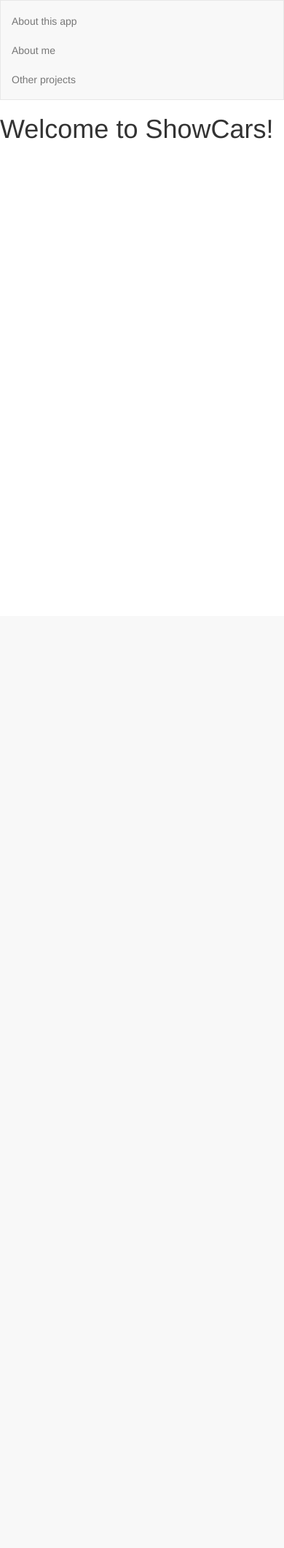
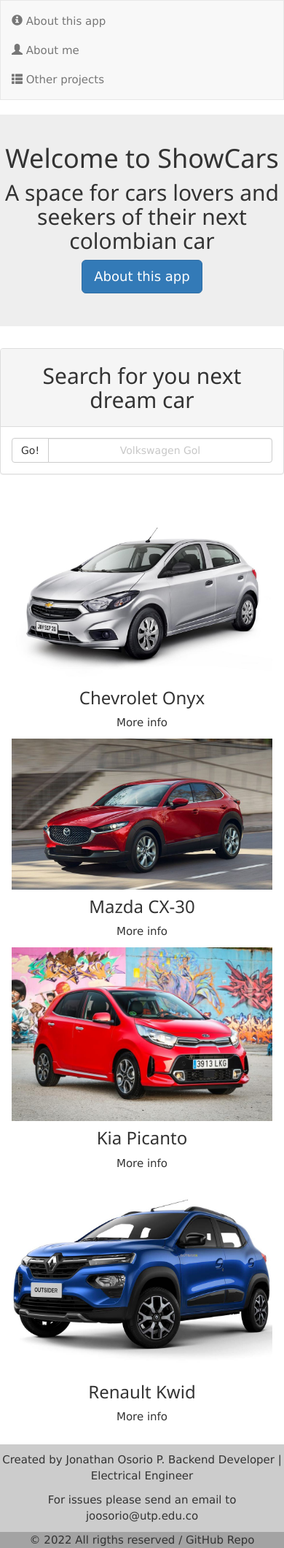
Before and after one commit to jhonat23/cars, a Flask app: page / in a window 390 px wide. Shown: the whole page at 73% size. Before the commit the page ends 190 px from the top, so only its background shows below. Run offline with Flask 2, Linux system fonts and the light colour scheme; some libraries are stand-ins or nearby versions.

Commit message:
first page created

```diff
--- /dev/null
+++ b/static/css/main.css
@@ -0,0 +1,7 @@
+.cen {
+    text-align: center;
+}
+
+#text {
+    text-align: center;
+}
--- /dev/null
+++ b/templates/base.html
@@ -0,0 +1,16 @@
+{% extends "bootstrap/base.html" %}
+
+{% block head %}
+    {{ super() }}
+    <title>ShowCars | </title>
+    <link rel="stylesheet" href="{{ url_for('static', filename='css/main.css') }}">
+    <link rel="stylesheet" href="https://www.w3schools.com/w3css/4/w3.css">
+    <link rel="stylesheet" href="https://fonts.googleapis.com/css?family=Karma">
+{% endblock head %}
+
+{% block body %}
+    {% block navbar %}
+        {% include "navbar.html" %}
+    {% endblock navbar %}
+
+{% endblock body %}
--- /dev/null
+++ b/templates/footer.html
@@ -0,0 +1,35 @@
+<footer class="bg-light text-center text-lg-start" style="background-color: rgba(0, 0, 0, 0.2);>
+  <!-- Grid container -->
+  <div class="container p-4">
+    <!--Grid row-->
+    <div class="row">
+      <!--Grid column-->
+      <div class="col-lg-6 col-md-12 mb-4 mb-md-0">
+        <h5 class="text-uppercase"></h5>
+        <p>
+          Created by Jonathan Osorio P.
+          Backend Developer | Electrical Engineer
+        </p>
+      </div>
+      <!--Grid column-->
+
+      <!--Grid column-->
+      <div class="col-lg-6 col-md-12 mb-4 mb-md-0">
+        <h5 class="text-uppercase"></h5>
+        <p>
+        For issues please send an email to joosorio@utp.edu.co
+        </p>
+      </div>
+      <!--Grid column-->
+    </div>
+    <!--Grid row-->
+  </div>
+  <!-- Grid container -->
+
+  <!-- Copyright -->
+  <div class="text-center p-3" style="background-color: rgba(0, 0, 0, 0.2);">
+    © 2022 All rigths reserved
+    <a class="text-dark" href="https://github.com/jhonat23/cars">/ GitHub Repo</a>
+  </div>
+  <!-- Copyright -->
+</footer>
--- a/templates/index.html
+++ b/templates/index.html
@@ -1,9 +1,53 @@
-{% extends "bootstrap/base.html" %}
+{% extends "base.html" %}
 
-{% block navbar %}
-    {% include "navbar.html" %}
-{% endblock navbar %}
+{% block body %}
+    {{ super() }}
+    <div class="jumbotron">
+        <h1 class="cen">Welcome to ShowCars</h1>
+        <h2 class="cen">A space for cars lovers and seekers of their next colombian car</h2>
+        <div> </div>
+        <p class="cen"><a class="btn btn-primary btn-lg" href="#" role="button">About this app</a></p>
+    </div>
 
-{% block content %}
-    <h1>Welcome to ShowCars!</h1>
-{% endblock content %}
+    <div class="panel panel-default">
+        <div class="panel-heading">
+            <h2 id="text">Search for you next dream car</h2> <!-- class="panel-title" -->
+        </div>
+        <div class="panel-body">
+            <div class="input-group">
+                <span class="input-group-btn">
+                    <button class="btn btn-default" id="text" type="button">Go!</button>
+                </span>
+                <input type="text" class="form-control" id="text" placeholder="Volkswagen Gol">
+            </div>
+        </div>
+    </div>
+
+    <div class="w3-row-padding w3-padding-16 w3-center" id="food">
+        <div class="w3-quarter">
+            <img src="/static/images/chevonyx.jpg" alt="Onyx" style="width:100%">
+            <h3>Chevrolet Onyx</h3>
+            <p><a href="">More info</a></p>
+        </div>
+        <div class="w3-quarter">
+            <img src="static/images/mazdacx30.jpg" alt="CX30" style="width:100%">
+            <h3>Mazda CX-30</h3>
+            <p><a href="">More info</a></p>
+        </div>
+        <div class="w3-quarter">
+            <img src="static/images/kiapicanto.jpg" alt="Picanto" style="width:100%">
+            <h3>Kia Picanto</h3>
+            <p><a href="">More info</a></p>
+        </div>
+        <div class="w3-quarter">
+            <img src="static/images/kwid.jpg" alt="Kwid" style="width:100%">
+            <h3>Renault Kwid</h3>
+            <p><a href="">More info</a></p>
+        </div>
+    </div>
+
+    {% block footer %}
+        {% include "footer.html" %}
+    {% endblock footer %}
+
+{% endblock body %}
--- a/templates/navbar.html
+++ b/templates/navbar.html
@@ -1,9 +1,12 @@
 <nav class="navbar navbar-default">
   <div class="container">
         <ul class="nav navbar-nav">
-            <li role="presentation"><a href="#">About this app</a></li>
-            <li role="presentation"><a href="#">About me</a></li>
-            <li role="presentation"><a href="#">Other projects</a></li>
+            <li role="presentation"><a href="#">
+                <span class="glyphicon glyphicon-info-sign" aria-hidden="true"></span>  About this app</a></li>
+            <li role="presentation"><a href="#">
+                <span class="glyphicon glyphicon-user" aria-hidden="true"></span>  About me</a></li>
+            <li role="presentation"><a href="#">
+             <span class="glyphicon glyphicon-th-list" aria-hidden="true"></span>   Other projects</a></li>
         </ul>
   </div>
 </nav>
```
Also changed, not shown: static/images/chevonyx.jpg (added), static/images/kiapicanto.jpg (added), static/images/kwid.jpg (added), static/images/mazdacx30.jpg (added), 4 other files.
